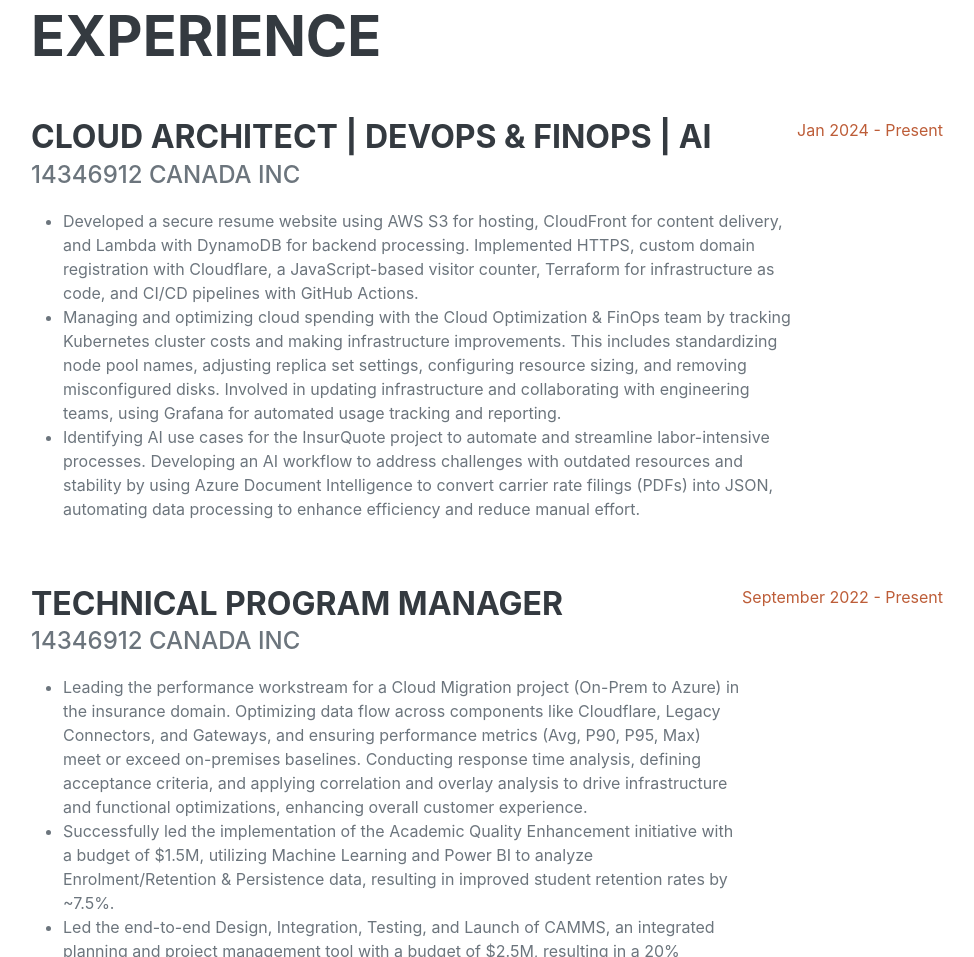
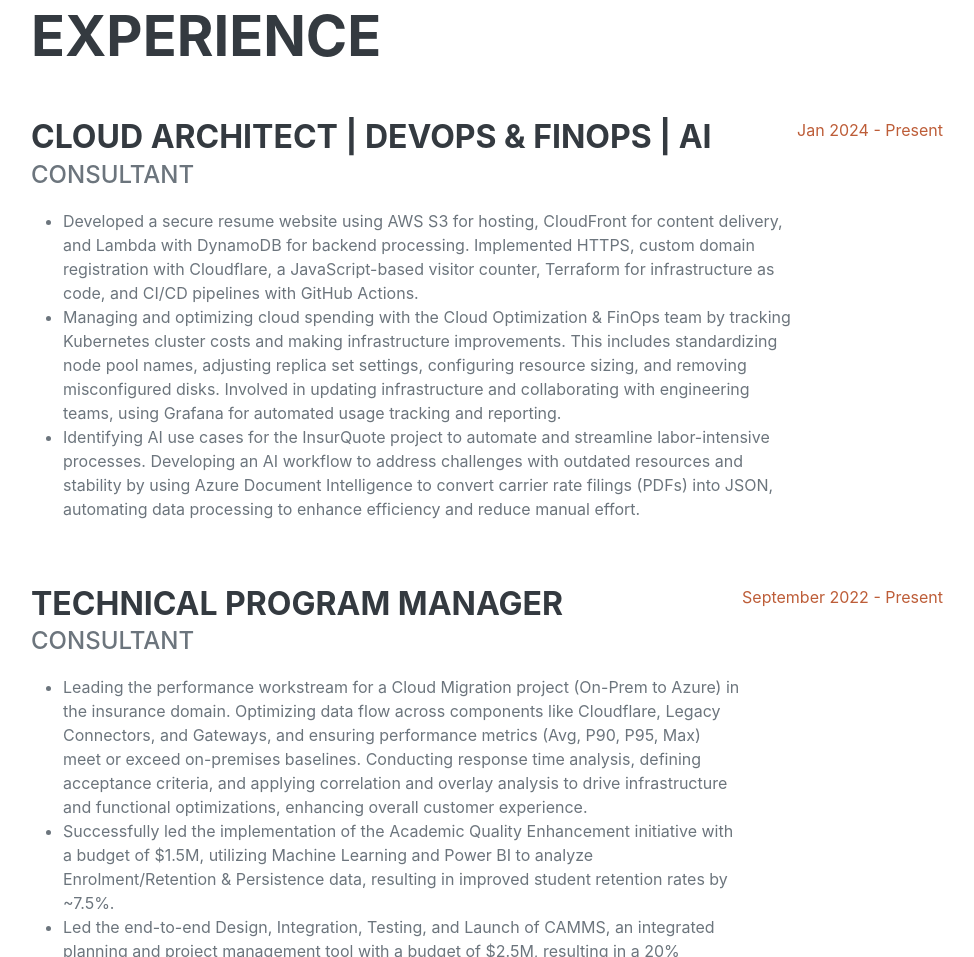
Before and after one commit to sruthianem89/Cloud-Resume-Challenge, a website: page frontend/index.html in a window 1280 px wide. Shown: the part 878-1835 px from the top of the page, without its empty margins (289-1263 px from the left). Drawn offline with nearby package versions, Linux system fonts and the light colour scheme; no server answers; a web font is replaced by a local one.

Commit message:
Updated Job

```diff
--- a/frontend/index.html
+++ b/frontend/index.html
@@ -69,7 +69,7 @@
                     <div class="d-flex flex-column flex-md-row justify-content-between mb-5">
                         <div class="flex-grow-1">
                             <h3 class="mb-0">Cloud Architect | DevOps & FinOps | AI</h3>
-                            <div class="subheading mb-3">14346912 Canada Inc</div>
+                            <div class="subheading mb-3">Consultant</div>
                             <ul>
                                 <li>Developed a secure resume website using AWS S3 for hosting, CloudFront for content delivery, and Lambda with DynamoDB for backend processing. Implemented HTTPS, custom domain registration with Cloudflare, a JavaScript-based visitor counter, Terraform for infrastructure as code, and CI/CD pipelines with GitHub Actions.</li>
                                 <li>Managing and optimizing cloud spending with the Cloud Optimization & FinOps team by tracking Kubernetes cluster costs and making infrastructure improvements. This includes standardizing node pool names, adjusting replica set settings, configuring resource sizing, and removing misconfigured disks. Involved in updating infrastructure and collaborating with engineering teams, using Grafana for automated usage tracking and reporting.</li>
@@ -82,7 +82,7 @@
                     <div class="d-flex flex-column flex-md-row justify-content-between mb-5">
                         <div class="flex-grow-1">
                             <h3 class="mb-0">Technical Program Manager</h3>
-                            <div class="subheading mb-3">14346912 Canada Inc</div>
+                            <div class="subheading mb-3">Consultant</div>
                             <!--<style>
                                 .smaller-font {
                                     font-size: 1em;
```
